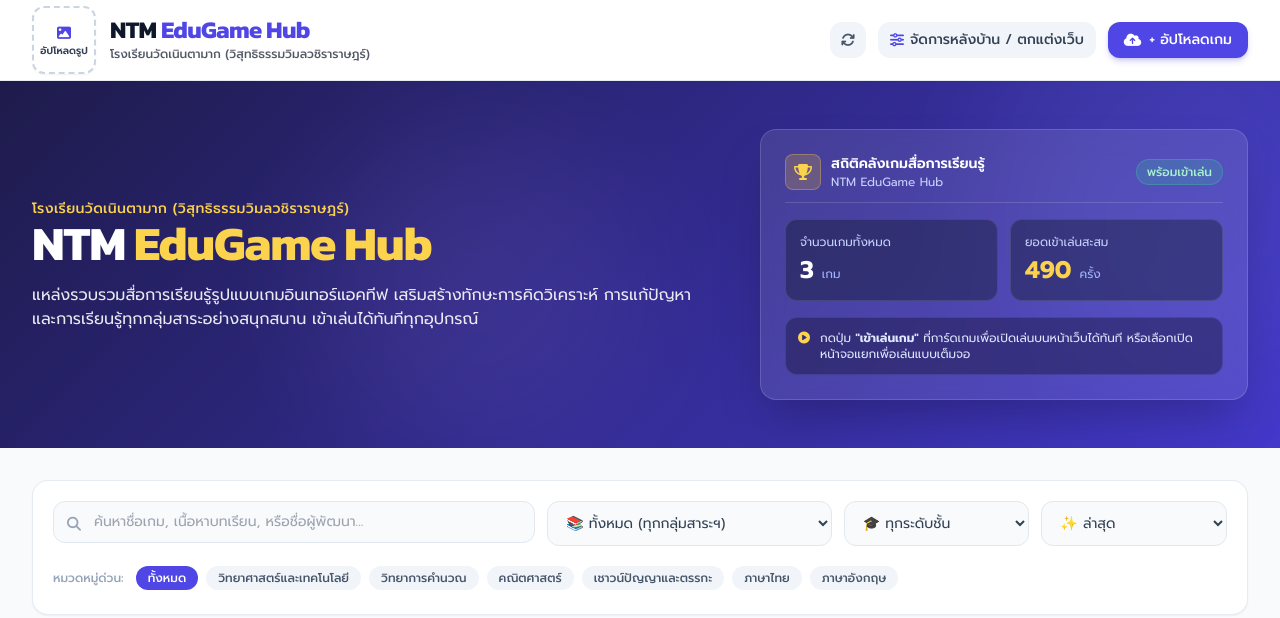
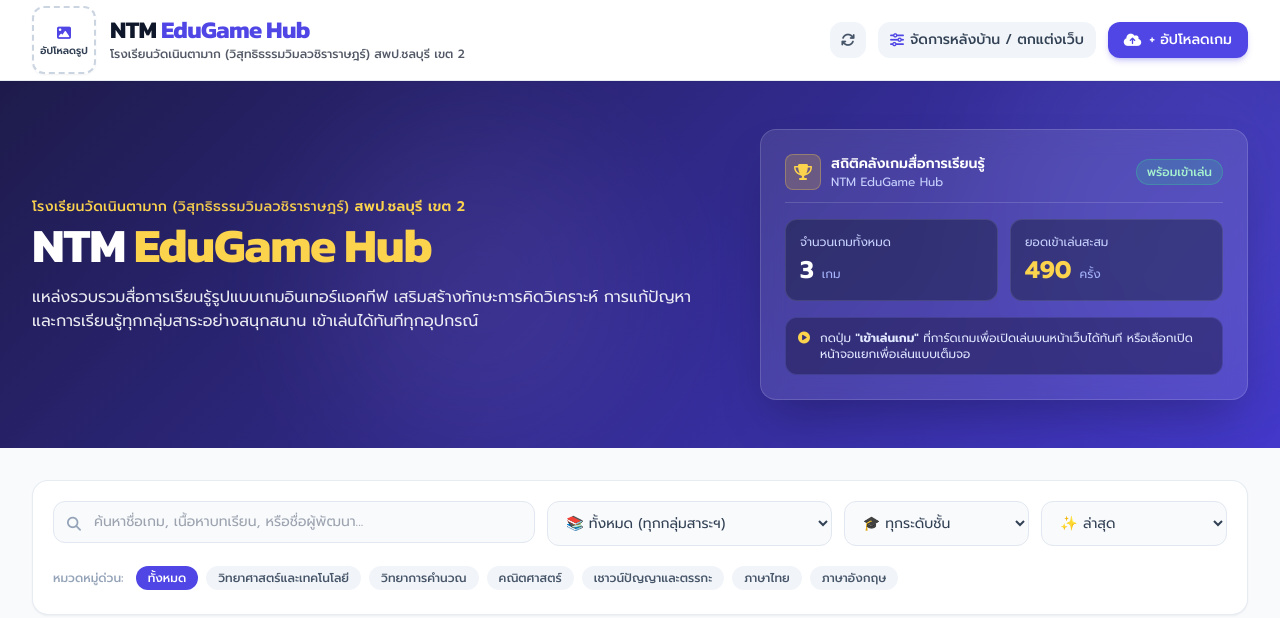
Before and after one commit to watsapongmuensaen-ctrl/NTM-Arcade, a plain HTML site: page index.html in a window 1280 px wide. Shown: the top 618 px of the page. Drawn offline with nearby package versions, Linux system fonts and the light colour scheme; no server answers.

Commit message:
Update index.html

```diff
--- a/index.html
+++ b/index.html
@@ -216,8 +216,12 @@
                             >
                         </div>
                         <div class="min-w-0">
-                            <p id="heroSchoolText" class="text-xs sm:text-sm font-medium text-amber-300 tracking-wide">โรงเรียนวัดเนินตามาก (วิสุทธิธรรมวิมลวชิราราษฎร์)</p>
-                            <h1 id="heroHeadingContainer" class="font-display text-2xl sm:text-5xl font-bold leading-tight tracking-tight">
+                            <div id="heroSchoolText" class="text-xs sm:text-sm font-medium text-amber-300 tracking-wide leading-snug sm:leading-normal space-y-0.5 sm:space-y-0">
+                                <span class="block sm:inline">โรงเรียนวัดเนินตามาก</span>
+                                <span class="block sm:inline text-[11px] sm:text-sm opacity-95">(วิสุทธิธรรมวิมลวชิราราษฎร์)</span>
+                                <span class="block sm:inline text-[11px] sm:text-sm font-semibold">สพป.ชลบุรี เขต 2</span>
+                            </div>
+                            <h1 id="heroHeadingContainer" class="font-display text-2xl sm:text-5xl font-bold leading-tight tracking-tight mt-1">
                                 <span id="heroTitleMain">NTM</span> <span id="heroTitleHighlight" class="text-amber-300">EduGame Hub</span>
                             </h1>
                         </div>
@@ -887,7 +891,7 @@
                                 </div>
                                 <div>
                                     <label class="block text-[11px] text-slate-500 mb-1">ข้อความชื่อโรงเรียน / หน่วยงาน</label>
-                                    <input type="text" id="customSchoolSubtitle" value="โรงเรียนวัดเนินตามาก (วิสุทธิธรรมวิมลวชิราราษฎร์)" oninput="previewCustomTheme()" class="w-full px-3 py-2 rounded-lg bg-slate-50 border border-slate-200 text-xs">
+                                    <input type="text" id="customSchoolSubtitle" value="โรงเรียนวัดเนินตามาก (วิสุทธิธรรมวิมลวชิราราษฎร์) สพป.ชลบุรี เขต 2" oninput="previewCustomTheme()" class="w-full px-3 py-2 rounded-lg bg-slate-50 border border-slate-200 text-xs">
                                 </div>
                             </div>
                             <div>
@@ -1276,7 +1280,7 @@ function doPost(e) {
             bgTarget: 'hero',
             heroTitleMain: 'NTM',
             heroTitleHighlight: 'EduGame Hub',
-            schoolSubtitle: 'โรงเรียนวัดเนินตามาก (วิสุทธิธรรมวิมลวชิราราษฎร์)',
+            schoolSubtitle: 'โรงเรียนวัดเนินตามาก (วิสุทธิธรรมวิมลวชิราราษฎร์) สพป.ชลบุรี เขต 2',
             heroDesc: 'แหล่งรวบรวมสื่อการเรียนรู้รูปแบบเกมอินเทอร์แอคทีฟ เสริมสร้างทักษะการคิดวิเคราะห์ การแก้ปัญหา และการเรียนรู้ทุกกลุ่มสาระอย่างสนุกสนาน เข้าเล่นได้ทันทีทุกอุปกรณ์'
         };
 
@@ -1540,6 +1544,57 @@ function doPost(e) {
             return `rgba(${r}, ${g}, ${b}, ${alpha})`;
         }
 
+        // จัดรูปแบบชื่อโรงเรียนในฉากหลังแบนเนอร์ให้เรียง 3 บรรทัดอัตโนมัติในมุมมองสมาร์ทโฟน
+        function formatHeroSchoolHtml(rawText) {
+            const text = String(rawText || '').trim();
+            if (!text) return '';
+
+            const match = text.match(/^([^\(]+?)\s*(\([^\)]+\))\s*(.*)$/);
+            if (match) {
+                const line1 = escapeHtml(match[1].trim());
+                const line2 = escapeHtml(match[2].trim());
+                const rest = match[3].trim();
+                const line3 = escapeHtml(rest || 'สพป.ชลบุรี เขต 2');
+                return `
+                    <span class="block sm:inline">${line1}</span>
+                    <span class="block sm:inline text-[11px] sm:text-sm opacity-95">${line2}</span>
+                    <span class="block sm:inline text-[11px] sm:text-sm font-semibold">${line3}</span>
+                `;
+            }
+
+            const areaMatch = text.match(/^(.*?)\s*(สพป\..*)$/);
+            if (areaMatch) {
+                return `
+                    <span class="block sm:inline">${escapeHtml(areaMatch[1].trim())}</span>
+                    <span class="block sm:inline text-[11px] sm:text-sm font-semibold">${escapeHtml(areaMatch[2].trim())}</span>
+                `;
+            }
+
+            return `<span class="block sm:inline">${escapeHtml(text)}</span>`;
+        }
+
+        // รองรับกรณีใส่ชื่อโรงเรียน + วงเล็บ + สพป. ไว้ในช่องคำอธิบายแบนเนอร์ ให้ขึ้นบรรทัดใหม่ในมือถืออย่างสวยงาม
+        function formatHeroDescHtml(rawDesc) {
+            const text = String(rawDesc || '').trim();
+            if (!text) return '';
+
+            const match = text.match(/^([^\(\n]+?)\s*(\([^\)\n]+\))\s*(สพป\.[^\n]*)([\s\S]*)$/);
+            if (match) {
+                const part1 = escapeHtml(match[1].trim());
+                const part2 = escapeHtml(match[2].trim());
+                const part3 = escapeHtml(match[3].trim());
+                const tail = escapeHtml(match[4].trim()).replace(/\n/g, '<br>');
+                return `
+                    <span class="block sm:inline">${part1}</span>
+                    <span class="block sm:inline">${part2}</span>
+                    <span class="block sm:inline">${part3}</span>
+                    ${tail ? `<span class="block mt-1">${tail}</span>` : ''}
+                `;
+            }
+
+            return escapeHtml(text).replace(/\n/g, '<br>');
+        }
+
         function applyThemeToDOM(themeObj) {
             const root = document.documentElement;
 
@@ -1626,14 +1681,14 @@ function doPost(e) {
                 titleHighEl.style.color = heroHighColor;
             }
             if (heroSchoolEl) {
-                heroSchoolEl.textContent = schoolTxt;
+                heroSchoolEl.innerHTML = formatHeroSchoolHtml(schoolTxt);
                 heroSchoolEl.style.color = heroHighColor;
             }
             if (headerTitleMainEl) headerTitleMainEl.textContent = mainTitleTxt;
             if (headerTitleHighEl) headerTitleHighEl.textContent = highTitleTxt;
             if (headerSubEl) headerSubEl.textContent = schoolTxt;
             if (descEl) {
-                descEl.textContent = descTxt;
+                descEl.innerHTML = formatHeroDescHtml(descTxt);
                 descEl.style.color = hexToRgbaString(heroTxtColor, 0.9);
             }
 
```
